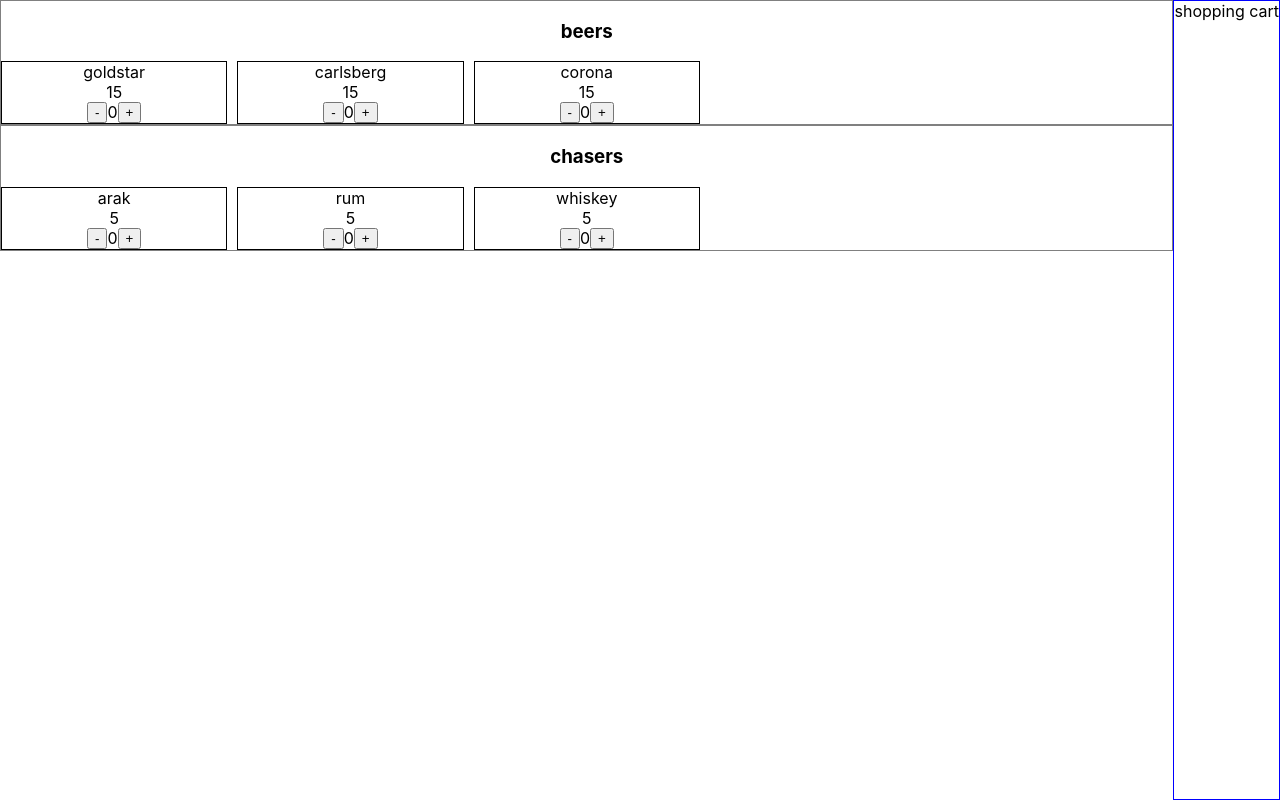
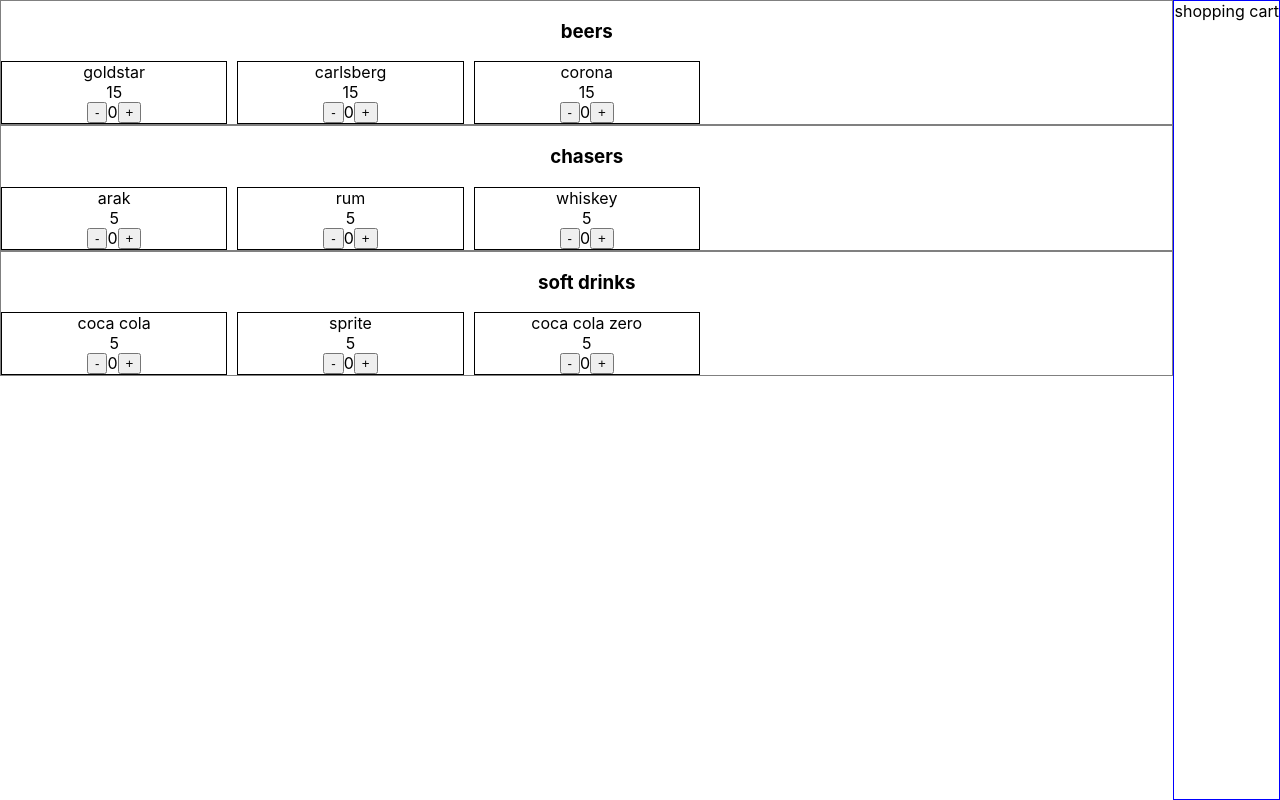
Before and after one commit to basta43/Order-System-Basta-43, a React (Create React App) app: page / in a window 1280 px wide. Built offline with nearby package versions, Linux system fonts and the light colour scheme.

Commit message:
added soft drinks to item list

```diff
--- a/src/content/content.js
+++ b/src/content/content.js
@@ -15,4 +15,12 @@ export const data = [
       { name: 'whiskey', img: '#', price: 5 },
     ],
   },
+  {
+    categoryName: 'soft drinks',
+    items: [
+      { name: 'coca cola', img: '#', price: 5 },
+      { name: 'sprite', img: '#', price: 5 },
+      { name: 'coca cola zero', img: '#', price: 5 },
+    ],
+  },
 ];
```
